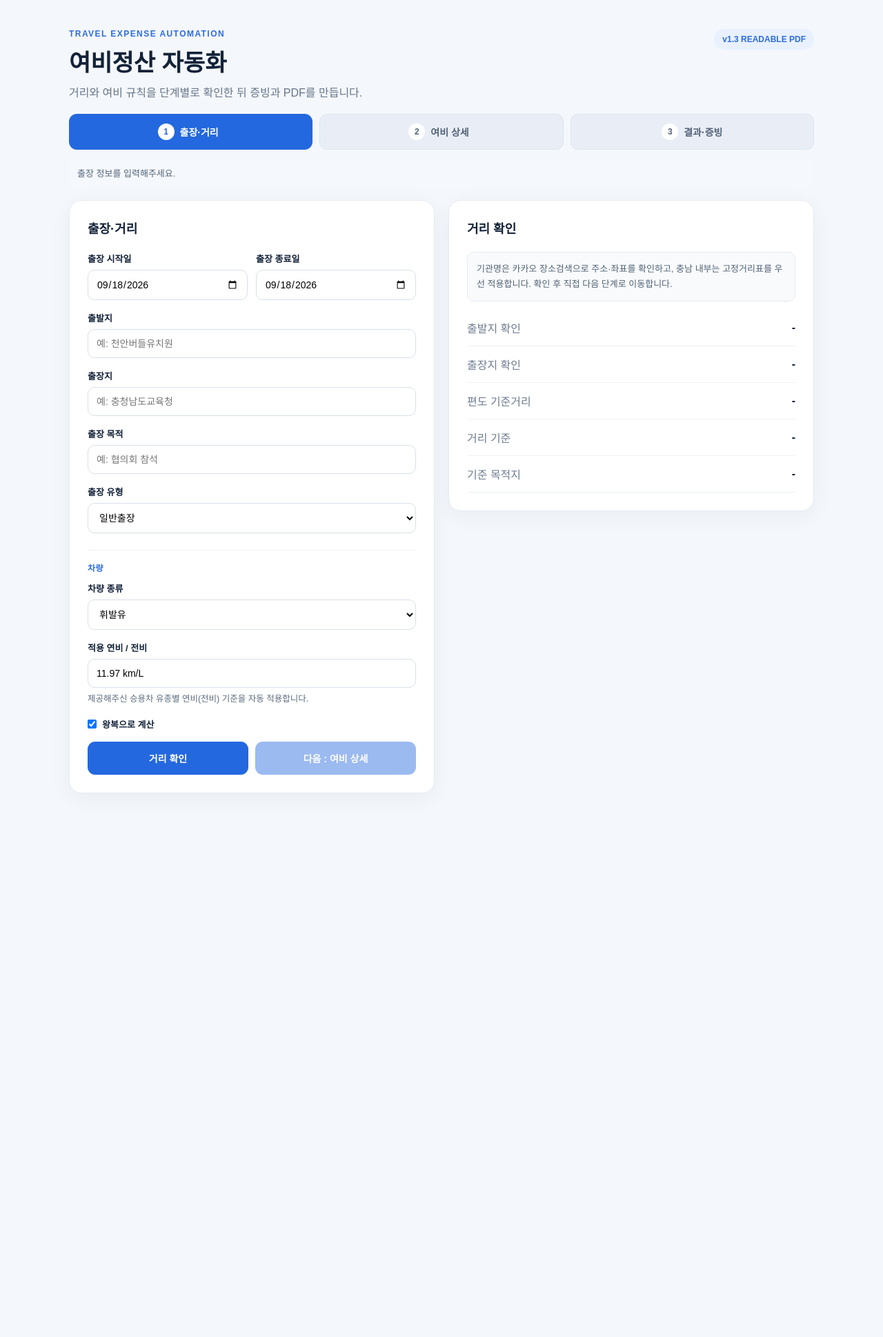
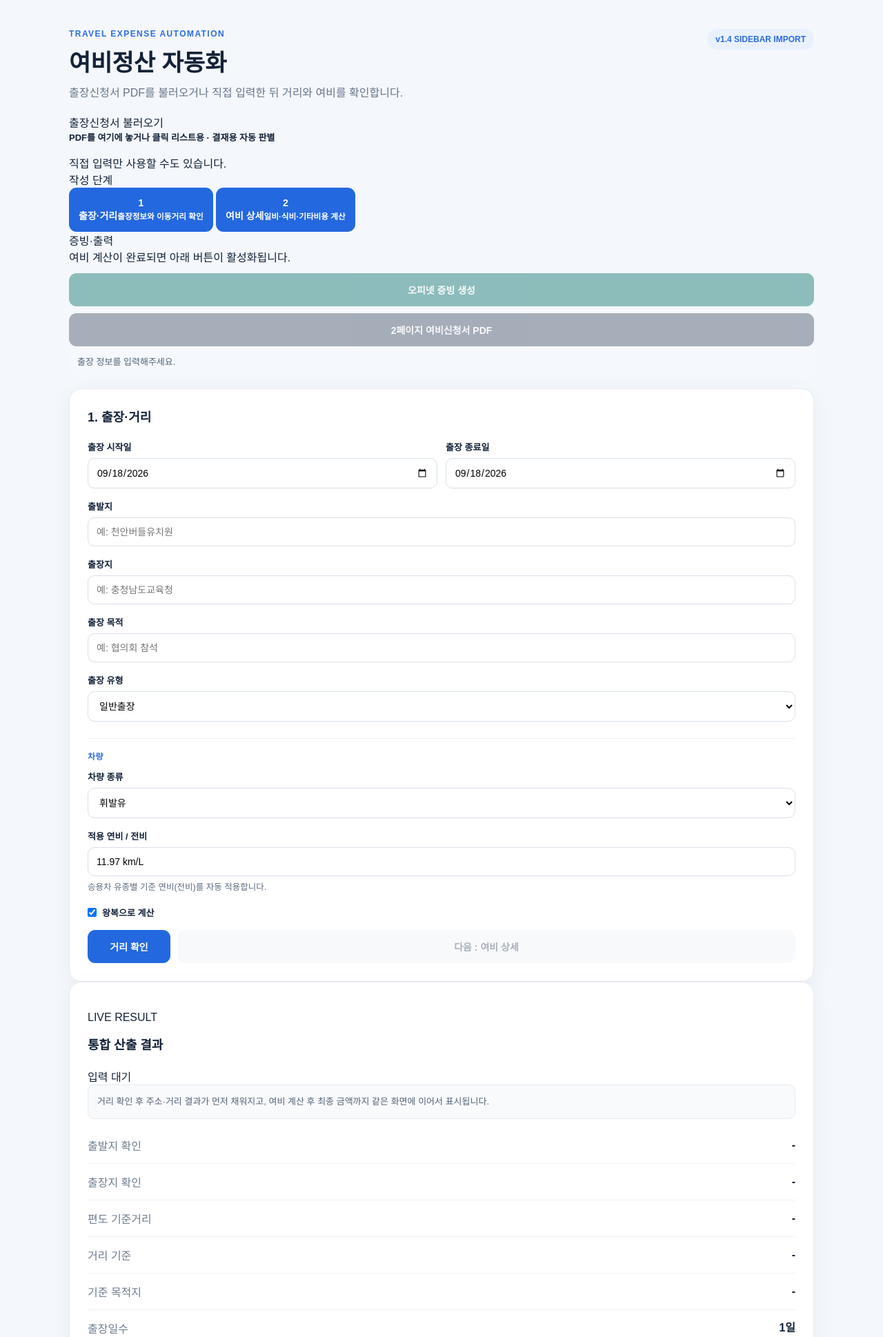
Before and after one commit to kirakein-gif/travel-expense-web, a FastAPI app: page / in a window 1280 px wide. Shown: the top 1938 px of the page at 69% size. Before the commit the page ends 1150 px from the top, so only its background shows below. Run offline with FastAPI, Linux system fonts and the light colour scheme.

Commit message:
Redesign app with import sidebar and unified result

```diff
--- a/app/templates/index.html
+++ b/app/templates/index.html
@@ -12,23 +12,59 @@
     <div>
       <p class="eyebrow">TRAVEL EXPENSE AUTOMATION</p>
       <h1>여비정산 자동화</h1>
-      <p class="sub">거리와 여비 규칙을 단계별로 확인한 뒤 증빙과 PDF를 만듭니다.</p>
+      <p class="sub">출장신청서 PDF를 불러오거나 직접 입력한 뒤 거리와 여비를 확인합니다.</p>
     </div>
-    <div class="badge">v1.3 READABLE PDF</div>
+    <div class="badge">v1.4 SIDEBAR IMPORT</div>
   </section>
 
-  <nav class="tabs" aria-label="여비정산 단계">
-    <button class="tab active" data-tab="1"><span>1</span>출장·거리 <b id="tab1check"></b></button>
-    <button class="tab" data-tab="2"><span>2</span>여비 상세 <b id="tab2check"></b></button>
-    <button class="tab" data-tab="3"><span>3</span>결과·증빙</button>
-  </nav>
+  <div class="app-layout">
+    <aside class="sidebar">
+      <section class="side-card">
+        <div class="side-title">출장신청서 불러오기</div>
+        <label id="dropZone" class="drop-zone" for="pdfFile">
+          <input id="pdfFile" type="file" accept="application/pdf,.pdf" hidden>
+          <strong>PDF를 여기에 놓거나 클릭</strong>
+          <span>리스트용 · 결재용 자동 판별</span>
+        </label>
+        <div id="fileStatus" class="side-note">직접 입력만 사용할 수도 있습니다.</div>
 
+        <div id="importChooser" class="hidden">
+          <label>출장 선택
+            <select id="tripSelect"></select>
+          </label>
+          <label>신청인 선택
+            <select id="applicantSelect"></select>
+          </label>
+          <div id="passengerCandidates" class="candidate-box hidden">
+            <div class="candidate-title">동승 후보</div>
+            <div class="side-note">실제 같은 차량을 이용한 사람만 체크하세요.</div>
+            <div id="passengerChecks"></div>
+          </div>
+        </div>
+      </section>
+
+      <section class="side-card">
+        <div class="side-title">작성 단계</div>
+        <button class="side-step active" data-tab="1"><span>1</span><div><b>출장·거리</b><small>출장정보와 이동거리 확인</small></div><em id="tab1check"></em></button>
+        <button class="side-step" data-tab="2"><span>2</span><div><b>여비 상세</b><small>일비·식비·기타비용 계산</small></div><em id="tab2check"></em></button>
+      </section>
+
+      <section id="outputActions" class="side-card output-card">
+        <div class="side-title">증빙·출력</div>
+        <div class="side-note">여비 계산이 완료되면 아래 버튼이 활성화됩니다.</div>
+        <button id="evidenceButton" type="button" disabled class="teal">오피넷 증빙 생성</button>
+        <button id="pdfButton" type="button" disabled class="dark">2페이지 여비신청서 PDF</button>
+      </section>
+    </aside>
+
+    <section class="workspace">
       <div id="globalStatus" class="status top-status">출장 정보를 입력해주세요.</div>
 
+      <div class="work-grid">
+        <div class="input-column">
           <section id="tab1" class="tab-panel active">
-    <div class="grid">
             <section class="card">
-        <h2>출장·거리</h2>
+              <h2>1. 출장·거리</h2>
               <div class="two">
                 <label>출장 시작일<input id="travel_date" type="date" required></label>
                 <label>출장 종료일<input id="end_date" type="date" required></label>
@@ -63,38 +99,25 @@
               </label>
               <label>적용 연비 / 전비
                 <input id="efficiency" type="text" readonly>
-          <span class="help">제공해주신 승용차 유종별 연비(전비) 기준을 자동 적용합니다.</span>
+                <span class="help">승용차 유종별 기준 연비(전비)를 자동 적용합니다.</span>
               </label>
               <label id="roundTripWrap" class="check"><input id="round_trip" type="checkbox" checked>왕복으로 계산</label>
-        <div class="button-row review-actions">
+
+              <div class="button-row">
                 <button id="distanceButton" type="button">거리 확인</button>
-          <button id="distanceNextButton" type="button" disabled>다음 : 여비 상세</button>
+                <button id="distanceNextButton" type="button" disabled class="secondary">다음 : 여비 상세</button>
               </div>
             </section>
-
-      <section class="card result compact-result">
-        <h2>거리 확인</h2>
-        <div class="hint">기관명은 카카오 장소검색으로 주소·좌표를 확인하고, 충남 내부는 고정거리표를 우선 적용합니다. 확인 후 직접 다음 단계로 이동합니다.</div>
-        <dl>
-          <div><dt>출발지 확인</dt><dd id="resolved_origin">-</dd></div>
-          <div><dt>출장지 확인</dt><dd id="resolved_destination">-</dd></div>
-          <div><dt>편도 기준거리</dt><dd id="one_way_distance">-</dd></div>
-          <div><dt>거리 기준</dt><dd id="distance_source">-</dd></div>
-          <div><dt>기준 목적지</dt><dd id="destination_code">-</dd></div>
-        </dl>
-      </section>
-    </div>
           </section>
 
           <section id="tab2" class="tab-panel">
-    <div class="grid">
             <section class="card">
-        <h2>여비 상세</h2>
+              <h2>2. 여비 상세</h2>
               <div id="normalOptions">
                 <div class="section-label">일반출장</div>
                 <label>제공 식사 수
                   <select id="provided_meals_count"></select>
-            <span class="help">1식 제공 시 1일 식비의 1/3을 감액합니다. 출장일수에 따라 선택 가능한 횟수가 자동으로 늘어납니다.</span>
+                  <span class="help">1식 제공 시 1일 식비의 1/3을 감액합니다.</span>
                 </label>
               </div>
 
@@ -109,7 +132,7 @@
                 </label>
                 <label id="customRoundTripsWrap" class="hidden">자동차 왕복 횟수
                   <input id="training_round_trips" type="number" min="1" step="1" value="1">
-            <span class="help">예: 3일 교육 중 일부만 숙박하여 총 2번 왕복하면 2를 입력합니다.</span>
+                  <span class="help">예: 3일 교육 중 총 2번 왕복하면 2를 입력합니다.</span>
                 </label>
                 <div id="trainingTripHint" class="inline-note"></div>
                 <label>교육훈련기관 식비 청구 횟수
@@ -125,7 +148,7 @@
                 <div class="section-label">당일 출장 유가</div>
                 <label>적용 유가 직접 입력 (원/L)
                   <input id="manual_energy_price" type="number" min="0.01" step="0.01" placeholder="예: 1860.58">
-            <span class="help">오피넷 당일 지역별 일평균 유가는 아직 제공되지 않으므로 당일 출장신청은 적용 유가를 직접 입력합니다. PDF에는 수동입력으로 표시됩니다.</span>
+                  <span class="help">오피넷 당일 지역별 일평균 유가는 제공되지 않으므로 직접 입력합니다.</span>
                 </label>
               </div>
 
@@ -144,45 +167,37 @@
               <label>신청인 성명<input id="traveler_name" type="text" placeholder="예: 홍길동"></label>
               <label>동승자
                 <textarea id="passengers" rows="3" placeholder="예: 김영희, 박철수, 이민수"></textarea>
-          <span class="help">동승자가 여러 명이면 쉼표(,) 또는 줄바꿈으로 한 번에 입력하세요. PDF에서는 신청인 서명 아래에 동승자별 서명란이 표시됩니다.</span>
+                <span class="help">파일에서 같은 출장으로 확인된 사람은 왼쪽의 동승 후보에서 선택할 수 있습니다.</span>
               </label>
 
-        <div class="button-row review-actions">
+              <div class="button-row">
                 <button id="calculateButton" type="button">여비 계산</button>
-          <button id="resultNextButton" type="button" disabled>다음 : 결과·증빙</button>
+                <button class="secondary" data-go="1" type="button">이전 : 출장·거리</button>
               </div>
-        <button class="secondary full" data-go="1" type="button">이전 : 출장·거리</button>
             </section>
+          </section>
+        </div>
 
-      <section class="card result compact-result">
-        <h2>계산 결과 확인</h2>
-        <div class="hint">여비 계산 후 이 자리에서 값을 확인한 다음 결과·증빙 단계로 이동합니다.</div>
+        <aside class="result-column">
+          <section class="card result unified-result">
+            <div class="result-head">
+              <div>
+                <p class="result-kicker">LIVE RESULT</p>
+                <h2>통합 산출 결과</h2>
+              </div>
+              <span id="resultState" class="result-state">입력 대기</span>
+            </div>
+            <div class="hint">거리 확인 후 주소·거리 결과가 먼저 채워지고, 여비 계산 후 최종 금액까지 같은 화면에 이어서 표시됩니다.</div>
             <dl>
+              <div><dt>출발지 확인</dt><dd id="resolved_origin">-</dd></div>
+              <div><dt>출장지 확인</dt><dd id="resolved_destination">-</dd></div>
+              <div><dt>편도 기준거리</dt><dd id="one_way_distance">-</dd></div>
+              <div><dt>거리 기준</dt><dd id="distance_source">-</dd></div>
+              <div><dt>기준 목적지</dt><dd id="destination_code">-</dd></div>
               <div><dt>출장일수</dt><dd id="preview_days">-</dd></div>
               <div><dt>출장유형</dt><dd id="preview_type">-</dd></div>
-          <div><dt>예상 왕복횟수</dt><dd id="preview_round_trips">-</dd></div>
-          <div><dt>차량·연비</dt><dd id="preview_vehicle">-</dd></div>
-          <div><dt>유가 기준</dt><dd id="preview_fuel_date">첫째 날</dd></div>
-          <div><dt>자동차운임 산식</dt><dd id="review_formula" class="formula">-</dd></div>
-          <div><dt>자동차운임</dt><dd id="review_transport">-</dd></div>
-          <div><dt>일비</dt><dd id="review_daily">-</dd></div>
-          <div><dt>식비</dt><dd id="review_meal">-</dd></div>
-          <div><dt>합계</dt><dd id="review_total" class="total">-</dd></div>
-        </dl>
-      </section>
-    </div>
-  </section>
-
-  <section id="tab3" class="tab-panel">
-    <div class="grid">
-      <section class="card result">
-        <h2>최종 산출 목록</h2>
-        <dl>
-          <div><dt>출발지</dt><dd id="final_origin">-</dd></div>
-          <div><dt>출장지</dt><dd id="final_destination">-</dd></div>
-          <div><dt>편도 기준거리</dt><dd id="final_one_way">-</dd></div>
               <div><dt>왕복 횟수</dt><dd id="final_round_trips">-</dd></div>
-          <div><dt>자동차운임 적용거리</dt><dd id="final_transport_distance">-</dd></div>
+              <div><dt>적용거리</dt><dd id="final_transport_distance">-</dd></div>
               <div><dt>차량·연비</dt><dd id="vehicle_spec">-</dd></div>
               <div><dt>유가 기준일</dt><dd id="fuel_price_date">-</dd></div>
               <div><dt>적용단가</dt><dd id="price">-</dd></div>
@@ -195,21 +210,15 @@
               <div><dt>통행료</dt><dd id="toll_result">-</dd></div>
               <div><dt>주차료</dt><dd id="parking_result">-</dd></div>
               <div><dt>숙박비</dt><dd id="lodging_result">-</dd></div>
-          <div><dt>합계</dt><dd id="total_expense" class="total">-</dd></div>
               <div><dt>가격출처</dt><dd id="source">-</dd></div>
               <div><dt>증빙상태</dt><dd id="evidence">-</dd></div>
+              <div class="grand-total"><dt>합계</dt><dd id="total_expense" class="total">-</dd></div>
             </dl>
           </section>
-
-      <section class="card">
-        <h2>증빙·출력</h2>
-        <div class="hint">PDF는 양면 출력용 2페이지로 생성됩니다. 과거 유가는 오피넷 증빙을 첨부하고, 당일 수동 유가는 수동입력 사실을 명시합니다.</div>
-        <button id="evidenceButton" type="button" disabled class="teal">오피넷 증빙만 생성</button>
-        <button id="pdfButton" type="button" disabled class="dark">2페이지 여비신청서 PDF</button>
-        <button class="secondary full" data-go="2" type="button">여비 상세로 돌아가기</button>
+        </aside>
+      </div>
     </section>
   </div>
-  </section>
 </main>
 <script src="/static/app.js"></script>
 </body>
```
Lines whose indentation alone changed are shown as unchanged.
